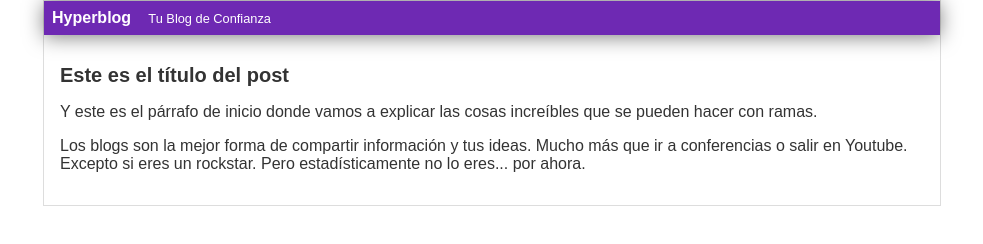
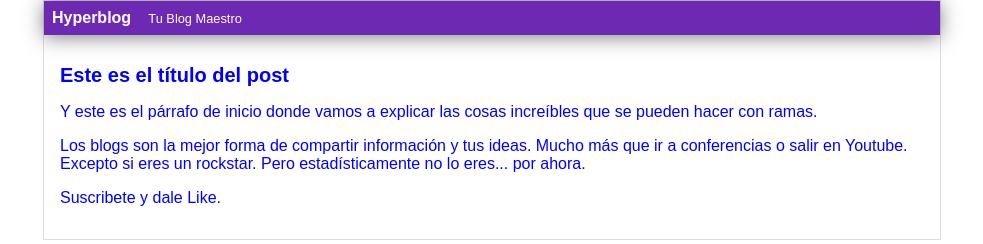
Before and after one commit to anabeatrizmartinez/hyperblog, a plain HTML site: page blogpost.html in a window 1280 px wide. Shown: the whole page, without its empty margins (148-1131 px from the left). Drawn offline with Linux system fonts and the light colour scheme.

Commit message:
Agregue suscripcion, agregue la cabecera maestra y puse todo azul

```diff
--- a/blogpost.html
+++ b/blogpost.html
@@ -6,12 +6,13 @@
     <body>
         <div id="container">
             <div id="cabecera">
-                Hyperblog <span id="tagline">Tu Blog de Confianza</span>
+                Hyperblog <span id="tagline">Tu Blog Maestro</span>
             </div>
             <div id="post">
                 <h1>Este es el título del post</h1>
                 <p>Y este es el párrafo de inicio donde vamos a explicar las cosas increíbles que se pueden hacer con ramas.</p>
                 <p>Los blogs son la mejor forma de compartir información y tus ideas. Mucho más que ir a conferencias o salir en Youtube. Excepto si eres un rockstar. Pero estadísticamente no lo eres... por ahora.</p>
+                <p>Suscribete y dale Like.</p>
             </div>
         </div>
     </body>
--- a/css/estilos.css
+++ b/css/estilos.css
@@ -1,6 +1,6 @@
 body
 {
-    color: #333;
+    color: blue;
     text-align: center;
     font-family: Arial;
     font-size: 16px;
```
